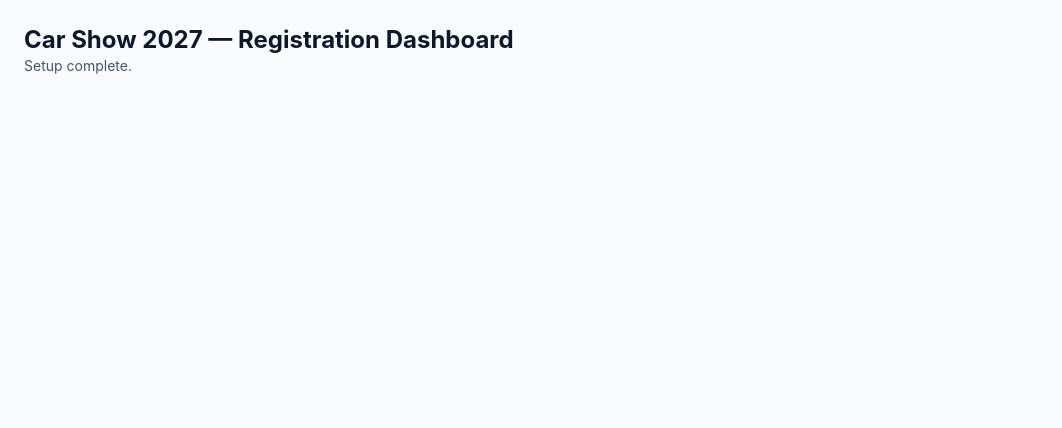
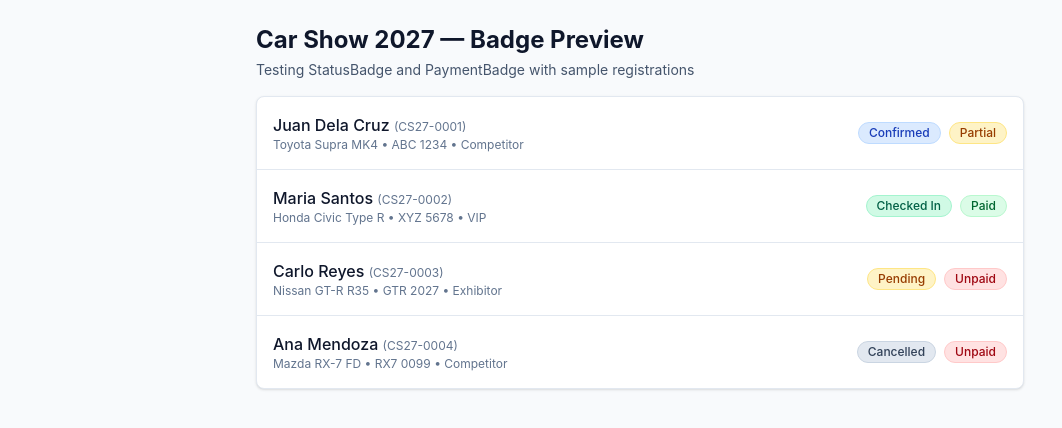
Before and after one commit to justine1114/car-show-registration-cacal-nacional, a React app in the folder frontend/: page / in a window 1280 px wide. Shown: the top 428 px of the page, without its empty margins (0-1062 px from the left). Built offline with nearby package versions, Linux system fonts and the light colour scheme; the HTML template or start-up script is replaced by a standard one.

Commit message:
Add PaymentBadge component and preview badges in App

```diff
--- a/frontend/src/App.jsx
+++ b/frontend/src/App.jsx
@@ -1,10 +1,41 @@
+import StatusBadge from "./components/StatusBadge";
+import PaymentBadge from "./components/PaymentBadge";
+import { SAMPLE_REGISTRATIONS } from "./api/sample-data";
+
 export default function App() {
   return (
     <div className="min-h-screen bg-slate-50 p-6 text-slate-900">
-      <h1 className="text-2xl font-bold">
-        Car Show 2027 — Registration Dashboard
-      </h1>
-      <p className="text-sm text-slate-600">Setup complete.</p>
+      <div className="mx-auto max-w-3xl">
+        <h1 className="mb-1 text-2xl font-bold">
+          Car Show 2027 — Badge Preview
+        </h1>
+        <p className="mb-4 text-sm text-slate-600">
+          Testing StatusBadge and PaymentBadge with sample registrations
+        </p>
+
+        <div className="divide-y divide-slate-200 rounded-lg border border-slate-200 bg-white shadow-sm">
+          {SAMPLE_REGISTRATIONS.map((reg) => (
+            <div key={reg.id} className="flex items-center justify-between p-4">
+              <div>
+                <p className="font-medium text-slate-900">
+                  {reg.participantName}{" "}
+                  <span className="text-xs font-normal text-slate-500">
+                    ({reg.registrationNumber})
+                  </span>
+                </p>
+                <p className="text-xs text-slate-500">
+                  {reg.carMakeModel} • {reg.plateNumber} •{" "}
+                  {reg.registrationType}
+                </p>
+              </div>
+              <div className="flex items-center gap-2">
+                <StatusBadge status={reg.status} />
+                <PaymentBadge paymentStatus={reg.paymentStatus} />
+              </div>
+            </div>
+          ))}
+        </div>
+      </div>
     </div>
   );
 }
--- /dev/null
+++ b/frontend/src/components/PaymentBadge.jsx
@@ -0,0 +1,19 @@
+const PAYMENT_STYLES = {
+  Unpaid: "bg-red-100 text-red-800 border-red-200",
+  Partial: "bg-amber-100 text-amber-800 border-amber-200",
+  Paid: "bg-green-100 text-green-800 border-green-200",
+};
+
+export default function PaymentBadge({ paymentStatus }) {
+  const style =
+    PAYMENT_STYLES[paymentStatus] ||
+    "bg-slate-100 text-slate-700 border-slate-200";
+
+  return (
+    <span
+      className={`inline-flex items-center rounded-full border px-2.5 py-0.5 text-xs font-medium ${style}`}
+    >
+      {paymentStatus}
+    </span>
+  );
+}
```
